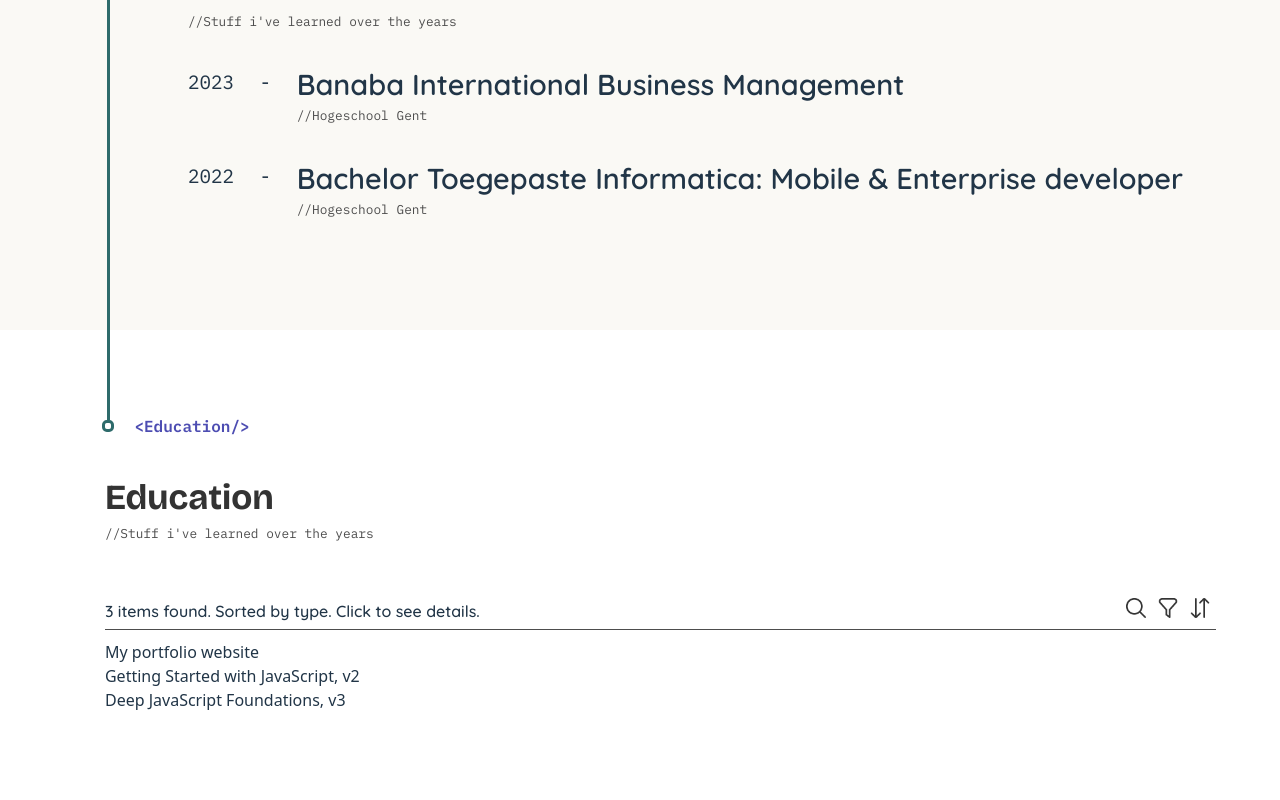
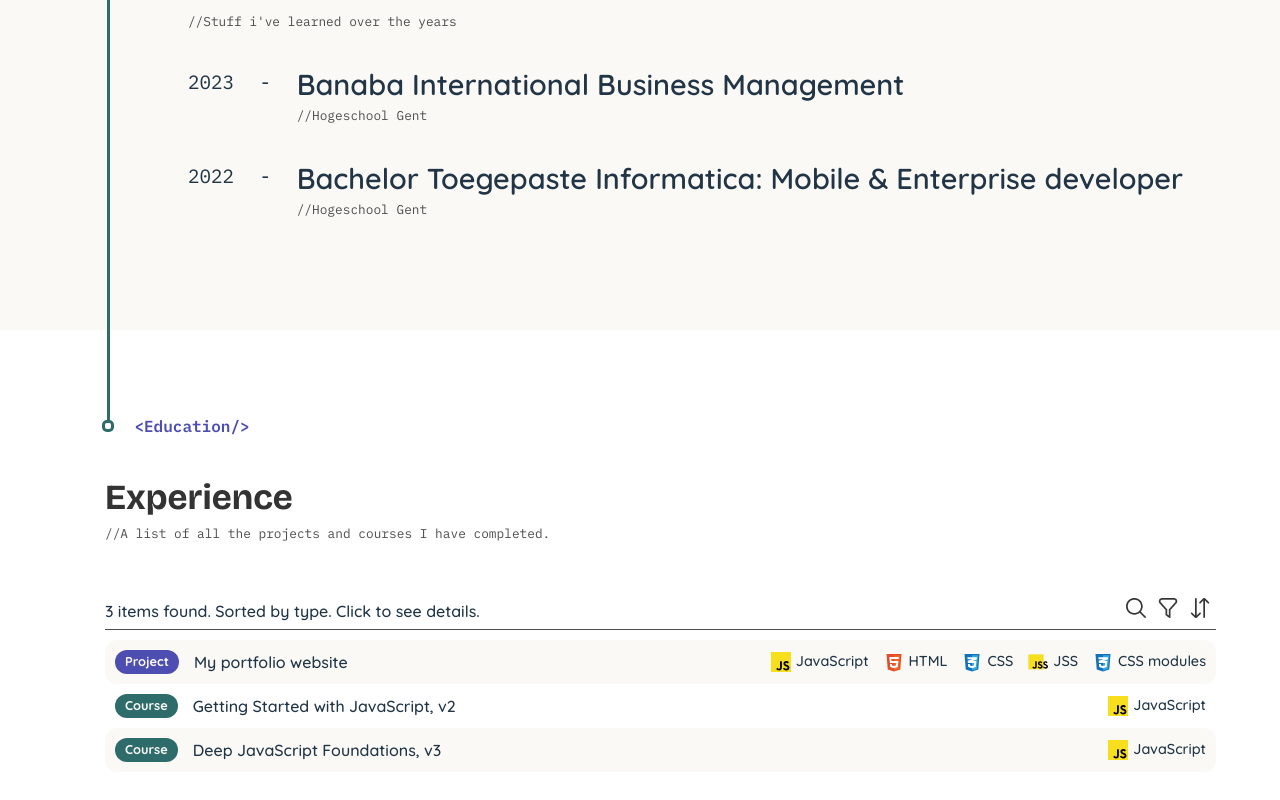
Before and after one commit to Stefdev13/stef-bekaert-portfolio, a React (Vite) app: page /about in a window 1280 px wide. Shown: the part 2478-3278 px from the top of the page. Built offline with nearby package versions, Linux system fonts and the light colour scheme.

Commit message:
ExperienceItem
Added styling, loading the technology tags without duplicates and a lil hover effect

```diff
--- a/src/components/about/experience-section/ExperienceItem.jsx
+++ b/src/components/about/experience-section/ExperienceItem.jsx
@@ -1,9 +1,58 @@
 import React from "react";
+import styles from "./ExperienceItem.module.css";
 
 function ExperienceItem(props) {
   const item = props.item;
+  const isEven = props.isEven;
+  const type = item.id.includes("p") ? "Project" : "Course";
 
-  return <div>{item.name}</div>;
+  const technologyList = (function mergeTechnologyList() {
+    var result = [];
+
+    if (item.id.includes("c")) {
+      result = item.technologyList;
+    } else {
+      item.chipLists.forEach((chipList) => {
+        chipList.chips.forEach((technology) => {
+          //Check if the technology is already in the result (by checking the names), so we can avoid duplicates
+          if (
+            !result
+              .map((technology) => technology.name)
+              .includes(technology.name)
+          ) {
+            result.push(technology);
+          }
+        });
+      });
+    }
+
+    return result;
+  })();
+
+  return (
+    <div className={`${styles.wrapper} ${isEven ? styles.even : styles.odd}`}>
+      <div
+        className={`${styles.typeTag} ${
+          type.toLowerCase() == "course" ? styles.course : styles.project
+        }`}
+      >
+        {type}
+      </div>
+      <p className={styles.name}>{item.name}</p>
+      <div className={styles.technologiesList}>
+        {technologyList.map(function renderTechnologies(technology) {
+          let index = technologyList.indexOf(technology);
+
+          return (
+            <div key={technology.name} className={styles.technologyTag}>
+              <img src={technology.icon} alt={technology.name} />
+              <p>{technology.name}</p>
+            </div>
+          );
+        })}
+      </div>
+    </div>
+  );
 }
 
 export default ExperienceItem;
--- a/src/components/about/experience-section/ExperienceItem.module.css
+++ b/src/components/about/experience-section/ExperienceItem.module.css
@@ -0,0 +1,83 @@
+.wrapper {
+    display: flex;
+    flex-direction: row;
+    gap: 15px;
+
+    border-radius: 12px;
+
+    padding: 10px;
+    transition: padding 0.1s ease-in-out;
+
+    p {
+        margin: 0;
+    }
+}
+
+.wrapper:hover {
+    background-color: var(--var-colour-bg-l3);
+
+    cursor: pointer;
+
+    padding: 12px;
+}
+
+.odd {
+    background-color: var(--var-colour-bg-l1);
+}
+
+.even {
+    background-color: var(--var-colour-bg-l2);
+}
+
+.typeTag {
+    display: flex;
+    flex-direction: column;
+    justify-content: center;
+
+    padding: 0px 10px 0px 10px;
+
+    border-radius: 12px;
+
+    font-family: var(--font-text);
+    font-size: .8rem;
+    font-weight: 700;
+    color: var(--var-colour-bg-l2);
+}
+
+.course {
+    background-color: var(--var-colour-primary);
+}
+
+.project {
+    background-color: var(--var-colour-info);
+}
+
+.name {
+    flex-grow: 1;
+
+    font-family: var(--font-text);
+    font-weight: 550;
+}
+
+.technologiesList {
+    display: flex;
+    flex-direction: row;
+}
+
+.technologyTag {
+    display: flex;
+    flex-direction: row;
+    align-items: center;
+    gap: 5px;
+
+    padding-left: 15px;
+
+    font-family: var(--font-text);
+    font-weight: 550;
+    font-size: .9rem;
+
+    img {
+        height: 20px;
+        width: auto;
+    }
+}
--- a/src/components/about/experience-section/ExperienceList.jsx
+++ b/src/components/about/experience-section/ExperienceList.jsx
@@ -152,9 +152,13 @@
         </div>
       </div>
       <div className={styles.itemList}>
-        {filteredAndSortedItems.map((item) => (
-          <ExperienceItem item={item} key={item.id} />
-        ))}
+        {filteredAndSortedItems.map((item) => {
+          let index = filteredAndSortedItems.indexOf(item);
+
+          return (
+            <ExperienceItem item={item} isEven={index % 2 == 0} key={item.id} />
+          );
+        })}
       </div>
     </div>
   );
--- a/src/components/about/experience-section/ExperienceSection.jsx
+++ b/src/components/about/experience-section/ExperienceSection.jsx
@@ -11,8 +11,10 @@
       <KnotAndTitle title="Education" location="bottom" />
       <div className={styles.sectionContent}>
         <div>
-          <h1 className="sectionHeading">Education</h1>
-          <p className="comment">//Stuff i've learned over the years</p>
+          <h1 className="sectionHeading">Experience</h1>
+          <p className="comment">
+            //A list of all the projects and courses I have completed.
+          </p>
         </div>
         <ExperienceList items={COURSES.concat(PROJECTS)} />
       </div>
--- a/src/constants/course-constants.js
+++ b/src/constants/course-constants.js
@@ -5,7 +5,7 @@
         id: "c1",
         name: 'Getting Started with JavaScript, v2',
         description: "Want to learn to code using JavaScript? This is a great place to start! In this course, you’ll start out with a tour of the basic building blocks programming like variables, loops, functions and operations. Then, you’ll go through the three main pillars of JavaScript: Types and Coercion for comparing values and converting between types, Scope and Closure for knowing where variables can be accessed, and JavaScript’s “this” and Prototype system for dynamic context.",
-        technoglogyList: [ technoglogies.JAVASCRIPT ],
+        technologyList: [ technoglogies.JAVASCRIPT ],
         date: "2025-09",
         link: 'https://frontendmasters.com/courses/getting-started-javascript-v2/',
     },
@@ -13,7 +13,7 @@
         id: "c2",
         name: 'Deep JavaScript Foundations, v3',
         description: "Dive into the core pillars of the JavaScript language with Kyle Simpson, author of the popular, You Don't Know JS, book series. You'll learn JavaScript's types, how to convert between them, and compare them with == and ===. You'll also learn lexical scope and closure. As well as the objects oriented system (this, prototypes and classes).",
-        technoglogyList: [ technoglogies.JAVASCRIPT ],
+        technologyList: [ technoglogies.JAVASCRIPT ],
         date: "2025-09",
         link: 'https://frontendmasters.com/courses/deep-javascript-v3/',
     },
```
